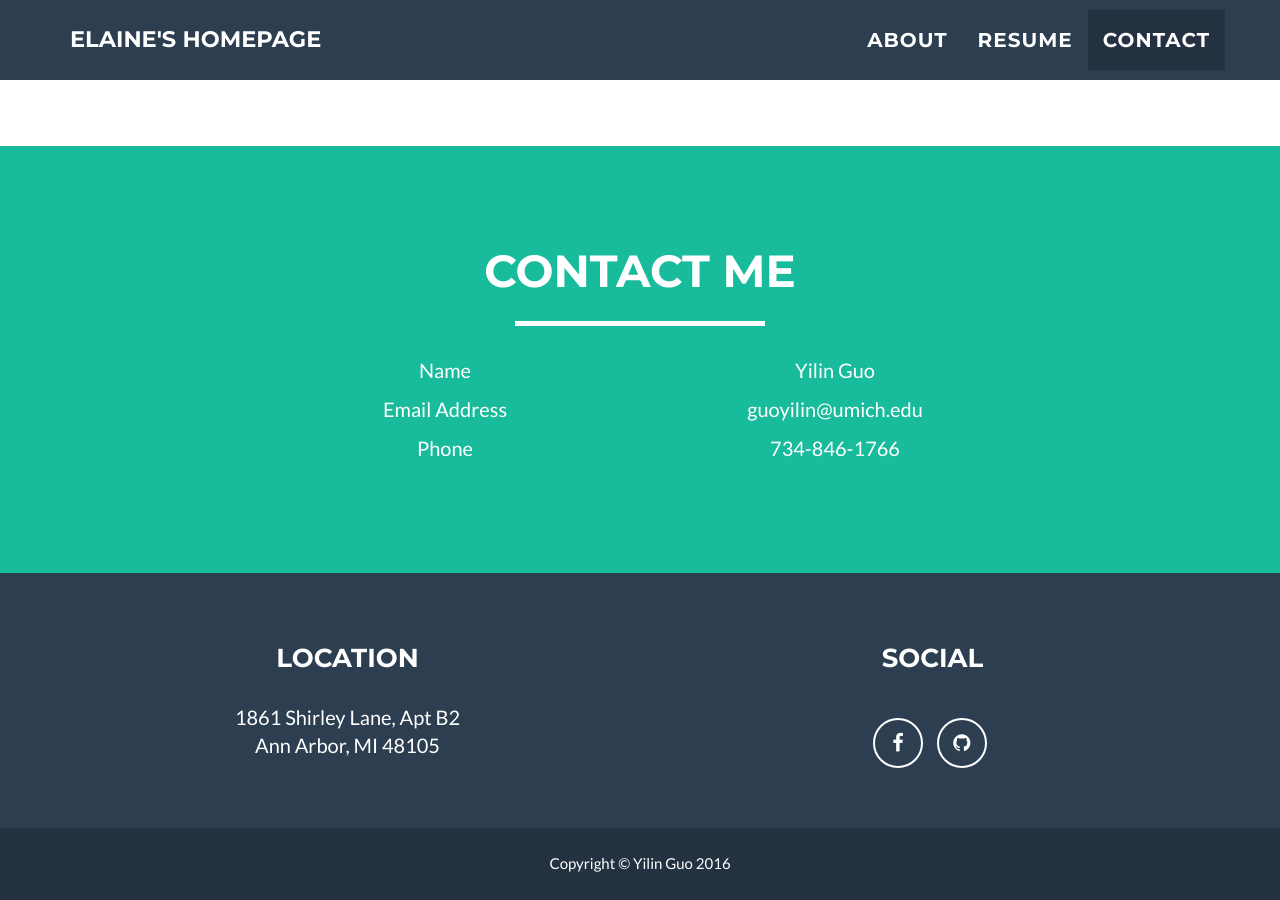
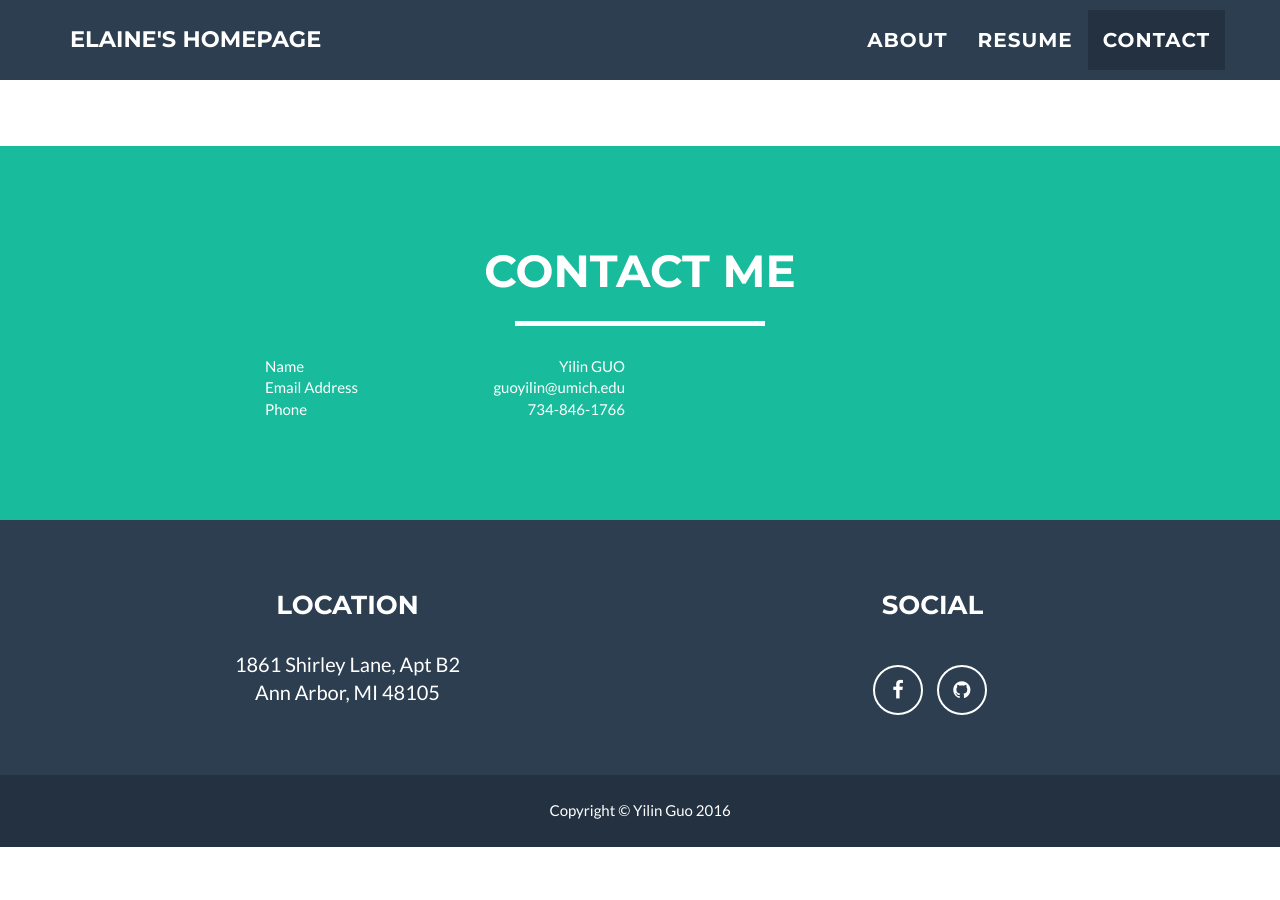
Before and after one commit to YilinGUO/YilinGUO.github.io, a Jekyll site: the page built from index.html, in a window 1280 px wide and 900 px high, scrolled down 2758 px. Built offline with Jekyll 4.4.1, drawn with Linux system fonts in a browser that asks for light colours; after the commit the page ends 3605 px from its top, so only the background shows below that.

Commit message:
updated all

```diff
--- a/_includes/contact_static.html
+++ b/_includes/contact_static.html
@@ -7,29 +7,13 @@
 				<hr class="star-light">
 			</div>
 		</div>
-		<div class="row">
-				<div class="col-lg-4 col-lg-offset-2 text-center">
-                    <p>Name</p>
-                </div>
-                <div class="col-lg-4 text-center">
-                    <p>Yilin Guo </p>
-                </div>
-        </div>
         <div class="row">
-            <div class="col-lg-4 col-lg-offset-2 text-center">
-                    <p>Email Address</p>
-                </div>
-                <div class="col-lg-4 text-center">
-                    <p>guoyilin@umich.edu </p>
-                </div>
-        </div>
-        <div class="row">
-            <div class="col-lg-4 col-lg-offset-2 text-center">
-                    <p>Phone</p>
-                </div>
-                <div class="col-lg-4 text-center">
-                    <p>734-846-1766</p>
-                </div>
+            <div class="col-lg-4 col-lg-offset-2">
+                    Name<span style="float:right;"> Yilin GUO</span><br>
+                    Email Address<span style="float:right;"> guoyilin@umich.edu</span><br>
+                    Phone<span style="float:right;"> 734-846-1766</span><br>
+
+            </div>
         </div>
     </div>
 </section>
```
